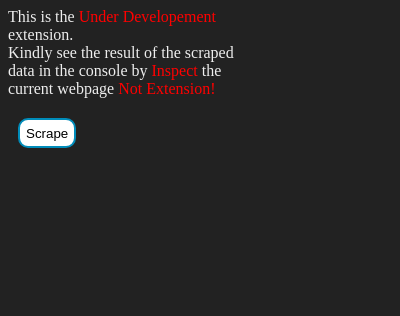
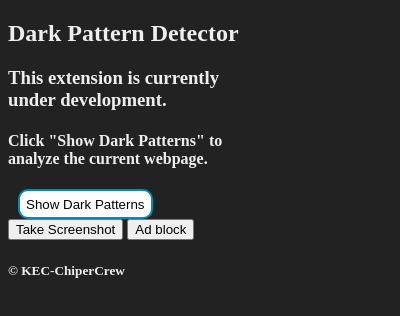
Before and after one commit to ILNEKELASHENGINEER/Dark_Pattern, a browser extension: page popup.html in a window 400 px wide. Drawn offline with Linux system fonts and the light colour scheme.

Commit message:
Update popup.html

```diff
--- a/popup.html
+++ b/popup.html
@@ -2,17 +2,34 @@
 <html lang="en">
 <head>
     <meta charset="UTF-8">
-    <meta http-equiv="Content-Security-Policy" content="script-src 'self' unpkg.com">
+    <meta http-equiv="Content-Security-Policy" content="script-src 'self'">
+    <link rel="stylesheet" href="./css/popup.css">
+    <title>Dark Pattern Detector</title>
+</head>
+<div class="wrap">
+<body>
+    <header class="header">
+        <h2 class="title">Dark Pattern Detector</h2>
+    </header>
+    <main class="content">
 
-    <link rel="stylesheet" href="./css/popup.css">
-    <title>Dark Pattern</title>
-</head>
+        <h3 class="title ">This extension is currently under development.</h3>
+        <h4 class="title">Click "Show Dark Patterns" to analyze the current webpage.</h4>
+        <button id="run">Show Dark Patterns</button>
+        <button id="screenshotBtn">Take Screenshot</button>
+        <button id="blk">Ad block</button>
+        <div class="title" id="result"></div>
+        <footer class="footer title">
+            <h5>&copy; KEC-ChiperCrew</h5>
+            <!-- <br/> -->
 
-<body>
-    This is the <span class="special-text">Under Developement</span> extension.
-</br>
-    Kindly see the result of the scraped data in the console by <span class="special-text">Inspect</span> the current webpage <span class="special-text">Not Extension!</span>
-    <button id="run">Scrape</button>
-    <script type="module" src="./content.js"></script>
+        </footer>
+    </main>
+    <!-- <a href="settings/settings.html" class="button">Click me</a> -->
+
+
+    <script src="./js/html2canvas.min.js"></script>
+    <script src="./content.js"></script>
 </body>
+</div>
 </html>
```
